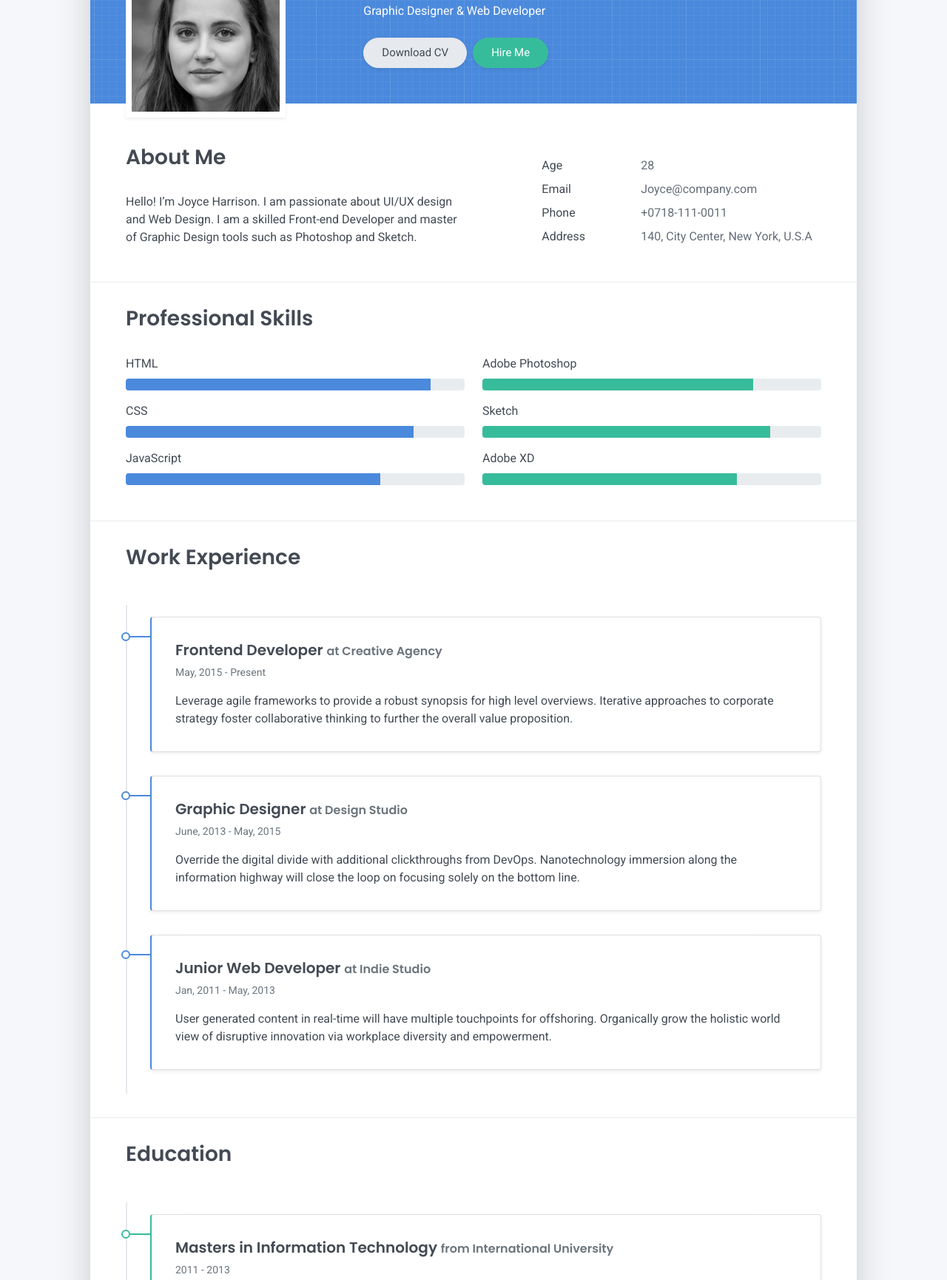
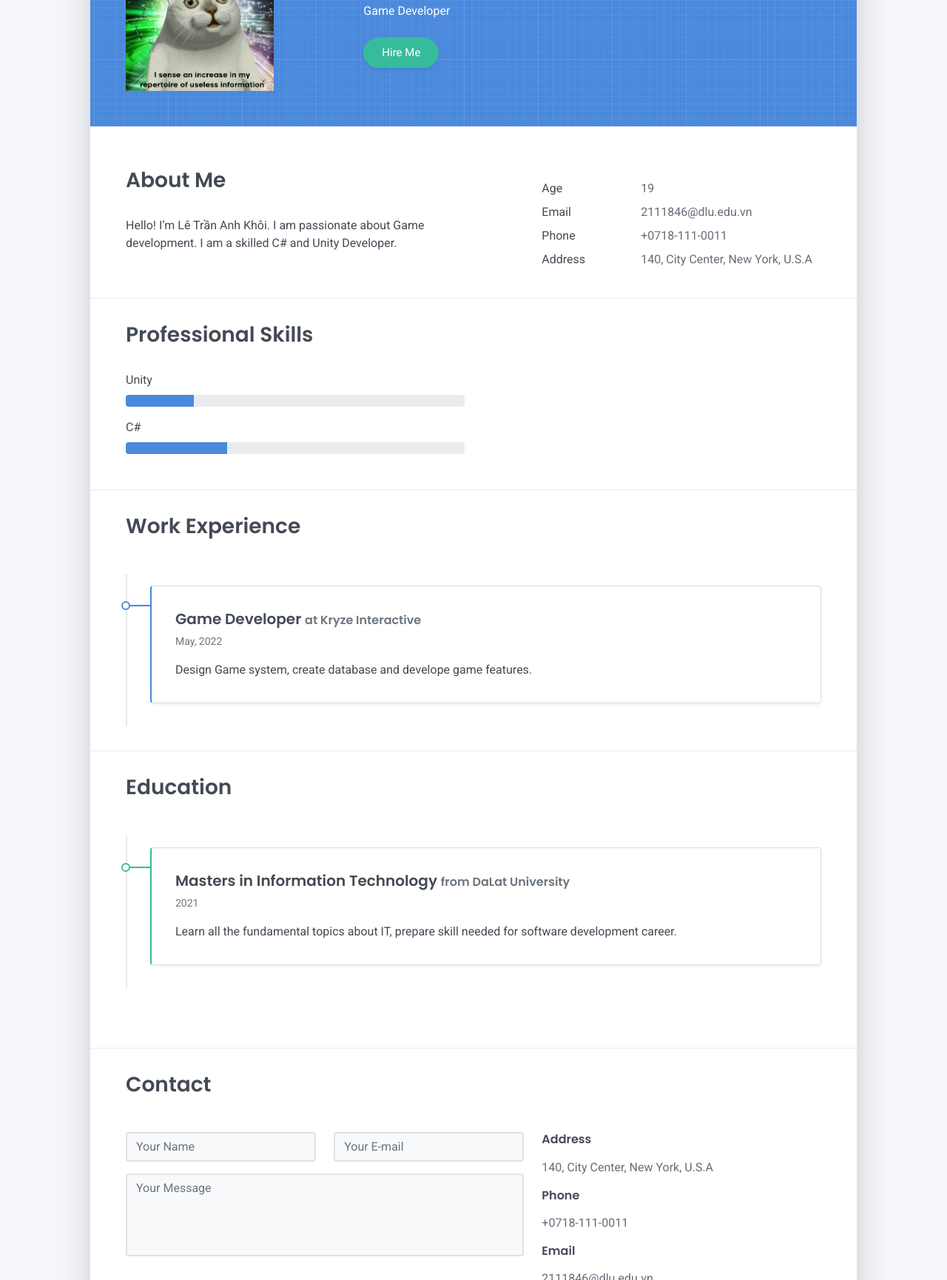
Before and after one commit to LeTranAnhKhoi/CV, a plain HTML site: page index.html in a window 1280 px wide. Shown: the part 229-1960 px from the top of the page at 74% size. Drawn offline with Linux system fonts and the light colour scheme.

Commit message:
Update resume

```diff
--- a/index.html
+++ b/index.html
@@ -52,12 +52,12 @@
   <div class="cover-bg p-3 p-lg-4 text-white">
     <div class="row">
       <div class="col-lg-4 col-md-5">
-        <div class="avatar hover-effect bg-white shadow-sm p-1"><img src="images/avatar.jpg" width="200" height="200"/></div>
+        <div><img src="images/avatar.png" width="200" height="200"/></div>
       </div>
       <div class="col-lg-8 col-md-7 text-center text-md-start">
         <h2 class="h1 mt-2" data-aos="fade-left" data-aos-delay="0">Lê Trần Anh Khôi</h2>
-        <p data-aos="fade-left" data-aos-delay="100">Graphic Designer & Web Developer</p>
-        <div class="d-print-none" data-aos="fade-left" data-aos-delay="200"><a class="btn btn-light text-dark shadow-sm mt-1 me-1" href="right-resume.pdf" target="_blank">Download CV</a><a class="btn btn-success shadow-sm mt-1" href="#contact">Hire Me</a></div>
+        <p data-aos="fade-left" data-aos-delay="100">Game Developer</p>
+        <div class="d-print-none" data-aos="fade-left" data-aos-delay="200"><a class="btn btn-success shadow-sm mt-1" href="#contact">Hire Me</a></div>
       </div>
     </div>
   </div>
@@ -65,7 +65,7 @@
     <div class="row">
       <div class="col-md-6">
         <h2 class="h3 mb-3">About Me</h2>
-        <p>Hello! I’m Joyce Harrison. I am passionate about UI/UX design and Web Design. I am a skilled Front-end Developer and master of Graphic Design tools such as Photoshop and Sketch.</p>
+        <p>Hello! I’m Lê Trần Anh Khôi. I am passionate about Game development. I am a skilled C# and Unity Developer.</p>
       </div>
       <div class="col-md-5 offset-md-1">
         <div class="row mt-2">
@@ -73,13 +73,13 @@
             <div class="pb-1">Age</div>
           </div>
           <div class="col-sm-8">
-            <div class="pb-1 text-secondary">28</div>
+            <div class="pb-1 text-secondary">19</div>
           </div>
           <div class="col-sm-4">
             <div class="pb-1">Email</div>
           </div>
           <div class="col-sm-8">
-            <div class="pb-1 text-secondary">Joyce@company.com</div>
+            <div class="pb-1 text-secondary">2111846@dlu.edu.vn</div>
           </div>
           <div class="col-sm-4">
             <div class="pb-1">Phone</div>
@@ -102,36 +102,14 @@
     <h2 class="h3 mb-3">Professional Skills</h2>
     <div class="row">
       <div class="col-md-6">
-        <div class="mb-2"><span>HTML</span>
+        <div class="mb-2"><span>Unity</span>
           <div class="progress my-1">
-            <div class="progress-bar bg-primary" role="progressbar" data-aos="zoom-in-right" data-aos-delay="100" data-aos-anchor=".skills-section" style="width: 90%" aria-valuenow="90" aria-valuemin="0" aria-valuemax="100"></div>
+            <div class="progress-bar bg-primary" role="progressbar" data-aos="zoom-in-right" data-aos-delay="100" data-aos-anchor=".skills-section" style="width: 20%" aria-valuenow="20" aria-valuemin="0" aria-valuemax="100"></div>
           </div>
         </div>
-        <div class="mb-2"><span>CSS</span>
+        <div class="mb-2"><span>C#</span>
           <div class="progress my-1">
-            <div class="progress-bar bg-primary" role="progressbar" data-aos="zoom-in-right" data-aos-delay="200" data-aos-anchor=".skills-section" style="width: 85%" aria-valuenow="85" aria-valuemin="0" aria-valuemax="100"></div>
-          </div>
-        </div>
-        <div class="mb-2"><span>JavaScript</span>
-          <div class="progress my-1">
-            <div class="progress-bar bg-primary" role="progressbar" data-aos="zoom-in-right" data-aos-delay="300" data-aos-anchor=".skills-section" style="width: 75%" aria-valuenow="75" aria-valuemin="0" aria-valuemax="100"></div>
-          </div>
-        </div>
-      </div>
-      <div class="col-md-6">
-        <div class="mb-2"><span>Adobe Photoshop</span>
-          <div class="progress my-1">
-            <div class="progress-bar bg-success" role="progressbar" data-aos="zoom-in-right" data-aos-delay="400" data-aos-anchor=".skills-section" style="width: 80%" aria-valuenow="90" aria-valuemin="0" aria-valuemax="100"></div>
-          </div>
-        </div>
-        <div class="mb-2"><span>Sketch</span>
-          <div class="progress my-1">
-            <div class="progress-bar bg-success" role="progressbar" data-aos="zoom-in-right" data-aos-delay="500" data-aos-anchor=".skills-section" style="width: 85%" aria-valuenow="85" aria-valuemin="0" aria-valuemax="100"></div>
-          </div>
-        </div>
-        <div class="mb-2"><span>Adobe XD</span>
-          <div class="progress my-1">
-            <div class="progress-bar bg-success" role="progressbar" data-aos="zoom-in-right" data-aos-delay="600" data-aos-anchor=".skills-section" style="width: 75%" aria-valuenow="75" aria-valuemin="0" aria-valuemax="100"></div>
+            <div class="progress-bar bg-primary" role="progressbar" data-aos="zoom-in-right" data-aos-delay="200" data-aos-anchor=".skills-section" style="width: 30%" aria-valuenow="30" aria-valuemin="0" aria-valuemax="100"></div>
           </div>
         </div>
       </div>
@@ -143,23 +121,9 @@
     <div class="timeline">
       <div class="timeline-card timeline-card-primary card shadow-sm">
         <div class="card-body">
-          <div class="h5 mb-1">Frontend Developer <span class="text-muted h6">at Creative Agency</span></div>
-          <div class="text-muted text-small mb-2">May, 2015 - Present</div>
-          <div>Leverage agile frameworks to provide a robust synopsis for high level overviews. Iterative approaches to corporate strategy foster collaborative thinking to further the overall value proposition.</div>
-        </div>
-      </div>
-      <div class="timeline-card timeline-card-primary card shadow-sm">
-        <div class="card-body">
-          <div class="h5 mb-1">Graphic Designer <span class="text-muted h6">at Design Studio</span></div>
-          <div class="text-muted text-small mb-2">June, 2013 - May, 2015</div>
-          <div>Override the digital divide with additional clickthroughs from DevOps. Nanotechnology immersion along the information highway will close the loop on focusing solely on the bottom line.</div>
-        </div>
-      </div>
-      <div class="timeline-card timeline-card-primary card shadow-sm">
-        <div class="card-body">
-          <div class="h5 mb-1">Junior Web Developer <span class="text-muted h6">at Indie Studio</span></div>
-          <div class="text-muted text-small mb-2">Jan, 2011 - May, 2013</div>
-          <div>User generated content in real-time will have multiple touchpoints for offshoring. Organically grow the holistic world view of disruptive innovation via workplace diversity and empowerment.</div>
+          <div class="h5 mb-1">Game Developer <span class="text-muted h6">at Kryze Interactive</span></div>
+          <div class="text-muted text-small mb-2">May, 2022</div>
+          <div>Design Game system, create database and develope game features.</div>
         </div>
       </div>
     </div>
@@ -171,23 +135,9 @@
     <div class="timeline">
       <div class="timeline-card timeline-card-success card shadow-sm">
         <div class="card-body">
-          <div class="h5 mb-1">Masters in Information Technology <span class="text-muted h6">from International University</span></div>
-          <div class="text-muted text-small mb-2">2011 - 2013</div>
-          <div>Leverage agile frameworks to provide a robust synopsis for high level overviews. Iterative approaches to corporate strategy foster collaborative thinking to further the overall value proposition.</div>
-        </div>
-      </div>
-      <div class="timeline-card timeline-card-success card shadow-sm">
-        <div class="card-body">
-          <div class="h5 mb-1">Bachelor of Computer Science <span class="text-muted h6">from Regional College</span></div>
-          <div class="text-muted text-small mb-2">2007 - 2011</div>
-          <div>Override the digital divide with additional clickthroughs from DevOps. Nanotechnology immersion along the information highway will close the loop on focusing solely on the bottom line.</div>
-        </div>
-      </div>
-      <div class="timeline-card timeline-card-success card shadow-sm">
-        <div class="card-body">
-          <div class="h5 mb-1">Science and Mathematics <span class="text-muted h6">from Mt. High Scool</span></div>
-          <div class="text-muted text-small mb-2">1995 - 2007</div>
-          <div>User generated content in real-time will have multiple touchpoints for offshoring. Organically grow the holistic world view of disruptive innovation via workplace diversity and empowerment.</div>
+          <div class="h5 mb-1">Masters in Information Technology <span class="text-muted h6">from DaLat University</span></div>
+          <div class="text-muted text-small mb-2">2021</div>
+          <div>Learn all the fundamental topics about IT, prepare skill needed for software development career.</div>
         </div>
       </div>
     </div>
@@ -221,7 +171,7 @@
           <h3 class="h6">Phone</h3>
           <div class="pb-2 text-secondary">+0718-111-0011</div>
           <h3 class="h6">Email</h3>
-          <div class="pb-2 text-secondary">Joyce@company.com</div>
+          <div class="pb-2 text-secondary">2111846@dlu.edu.vn</div>
         </div>
       </div>
       <div class="col d-none d-print-block">
@@ -253,7 +203,7 @@
     <footer class="pt-4 pb-4 text-muted text-center d-print-none">
       <div class="container">
         <div class="my-3">
-          <div class="h4">Joyce Harrison</div>
+          <div class="h4">Lê Trần Anh Khôi</div>
           <div class="footer-nav">
             <nav role="navigation">
               <ul class="nav justify-content-center">
```
Also changed, not shown: images/avatar.jpg (deleted), images/avatar.png (added).
